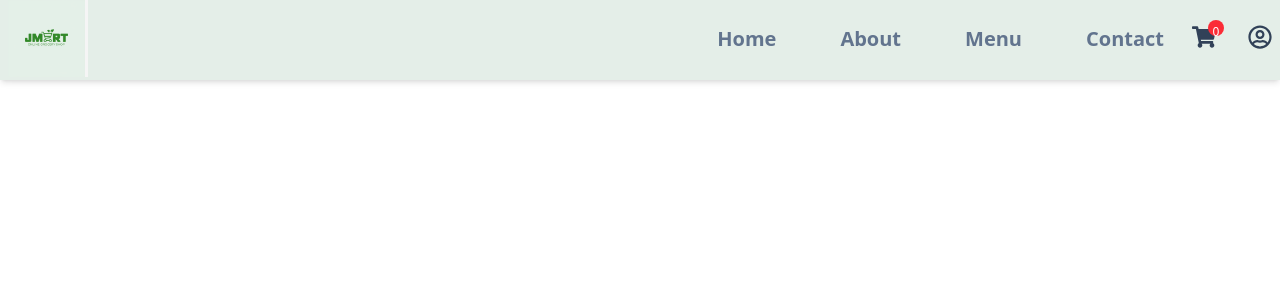
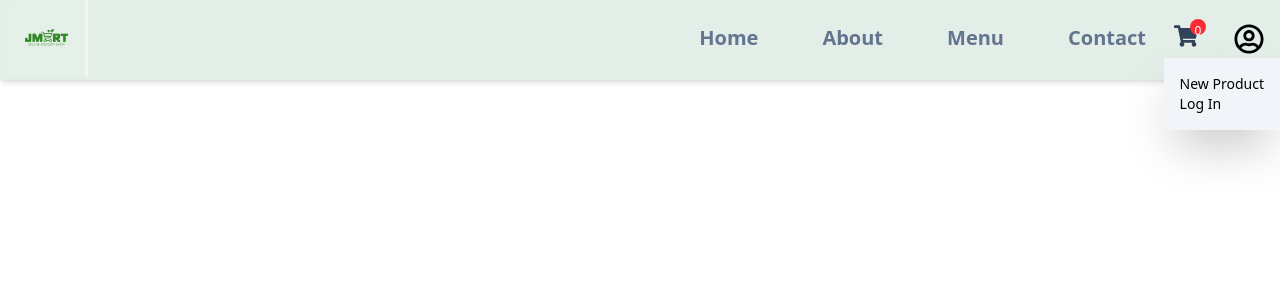
Before and after one commit to Jamesdai05/grocery-frontend, a React (Vite) app: page / in a window 1280 px wide. Shown: the top 300 px of the page. Built offline with nearby package versions, Linux system fonts and the light colour scheme.

Commit message:
add the dropdown

```diff
--- a/src/components/header/Header.jsx
+++ b/src/components/header/Header.jsx
@@ -33,7 +33,13 @@ const Header = () => {
             <div className="text-xs bg-red-500 w-[16px] h-[16px] rounded-full text-white absolute p-1 text-center top-[-5px] left-[16px]">
               0
             </div>
-            <FaRegUserCircle />
+          </div>
+          <div>
+            <FaRegUserCircle className="text-3xl me-2" />
+            <div className="absolute top-[58px] right-0 text-sm p-4 shadow-2xl bg-slate-100 dropdown">
+              <p className="cursor-pointer whitespace-nowrap">New Product</p>
+              <p className="cursor-pointer whitespace-nowrap">Log In</p>
+            </div>
           </div>
         </div>
       </div>
--- a/src/components/header/header.css
+++ b/src/components/header/header.css
@@ -10,3 +10,8 @@ nav li{
   text-decoration: none;
   list-style-type: none;
 }
+
+/* .dropdown {
+  line-height: 1.1;
+  letter-spacing: 1.2;
+} */
```
